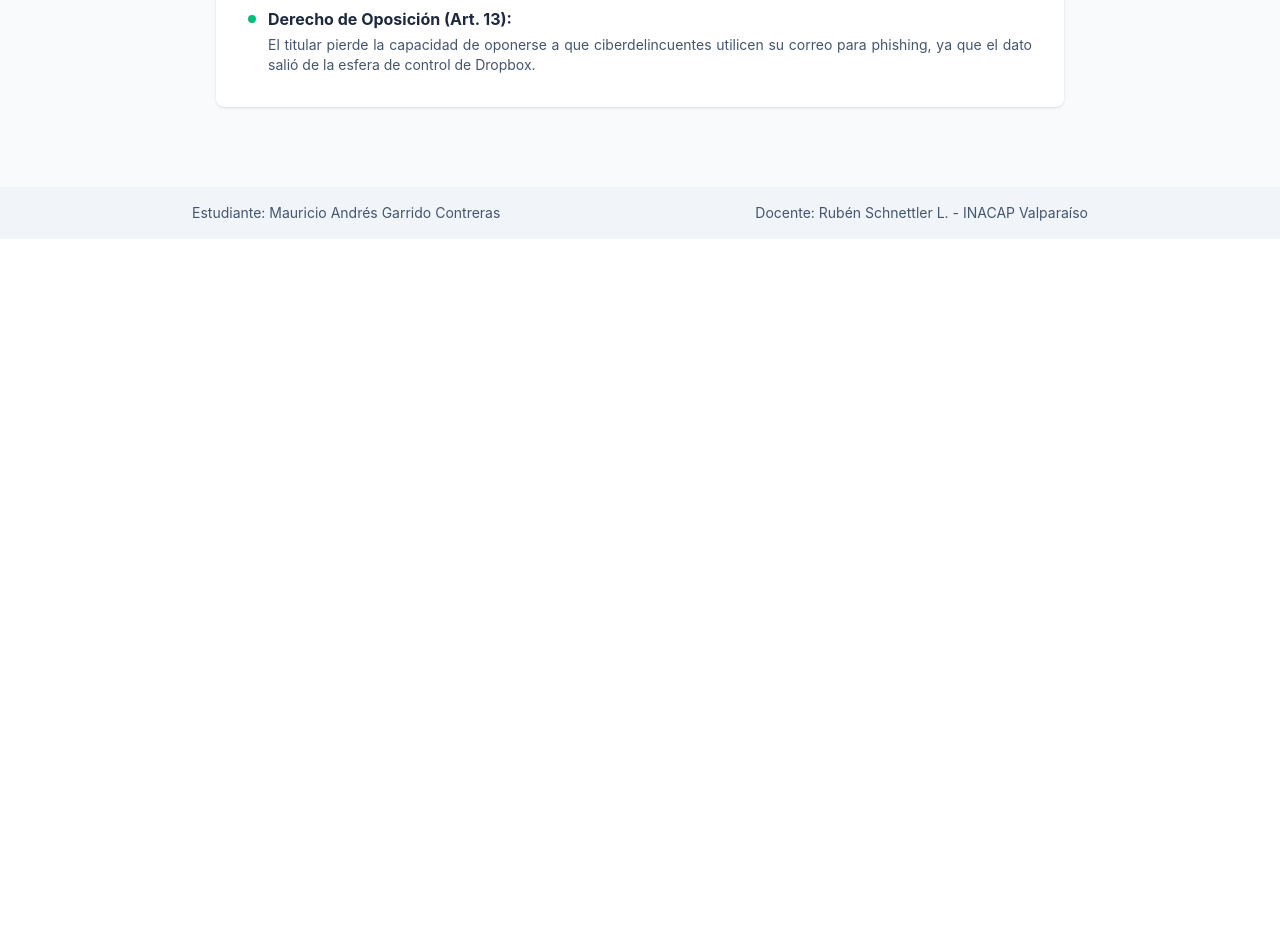
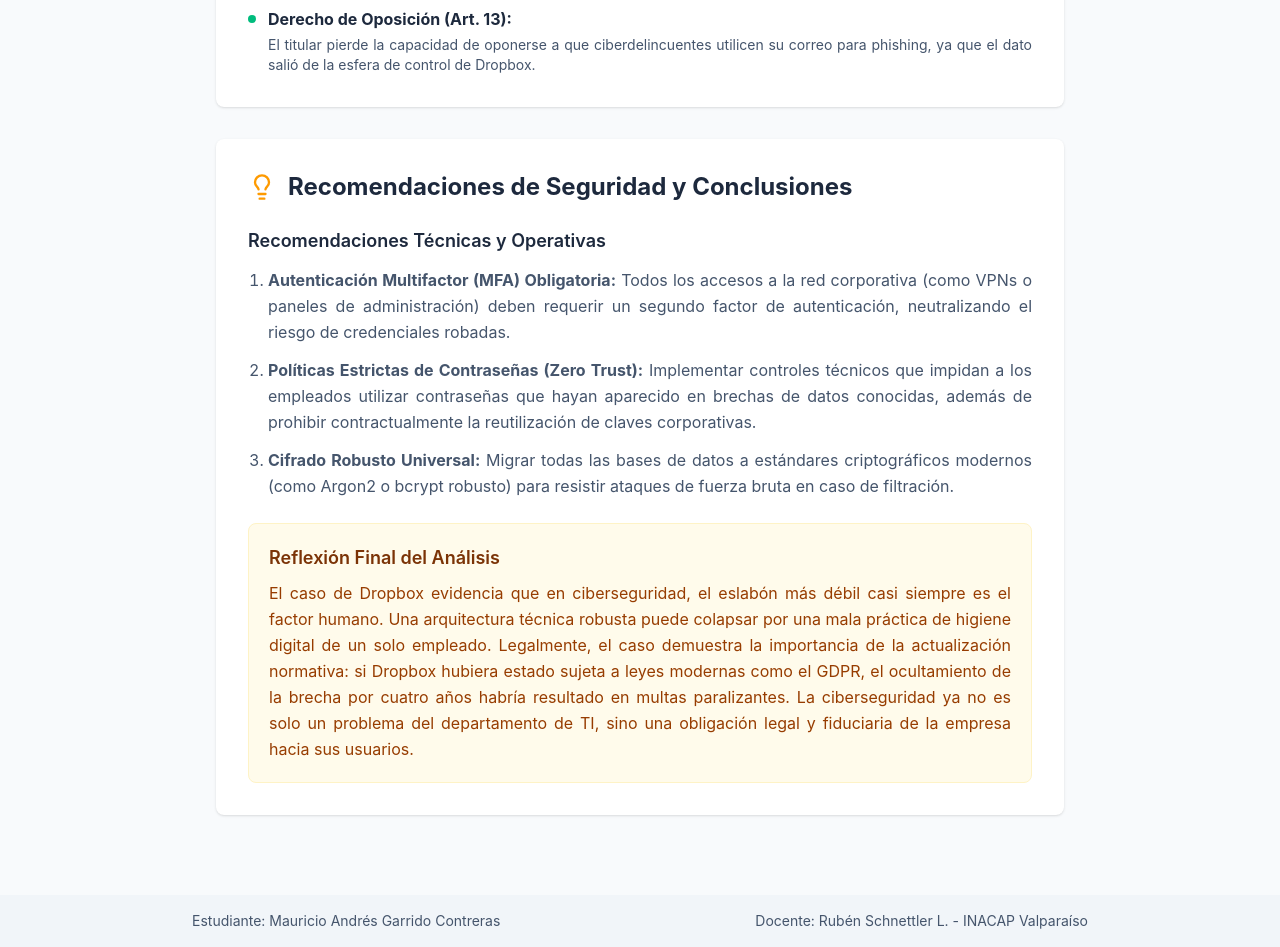
Before and after one commit to mandresgarridoc-arch/informe_garmau, a React (Vite) app: page / in a window 1280 px wide. Shown: the part 5040-5987 px from the top of the page. Before the commit the page ends 5279 px from the top, so only its background shows below. Built offline with nearby package versions, Linux system fonts and the light colour scheme.

Commit message:
Se agrega conclusiones

```diff
--- a/src/App.tsx
+++ b/src/App.tsx
@@ -5,6 +5,7 @@
 import Comparacion from './componentes/Comparacion'
 import Responsabilidades from './componentes/Responsabilidades'
 import Datos from './componentes/Datos'
+import Conclusiones from './componentes/Conclusiones'
 
 function App() {
   return (
@@ -43,6 +44,7 @@
         <Comparacion/>
         <Responsabilidades/>
         <Datos/>
+        <Conclusiones/>
       </main>
 
       <footer className="bg-slate-100 text-slate-600 text-sm py-4 px-6">
--- /dev/null
+++ b/src/componentes/Conclusiones.tsx
@@ -0,0 +1,40 @@
+import { Lightbulb } from "lucide-react";
+
+function Conclusiones() {
+  return (
+    <div className="bg-white rounded-lg shadow p-8 mb-8">
+      <div className="flex items-center gap-3 mb-6">
+        <Lightbulb className="text-amber-500" size={28} />
+        <h2 className="text-2xl font-bold text-slate-800">
+          Recomendaciones de Seguridad y Conclusiones
+        </h2>
+      </div>
+
+      <div className="space-y-6 text-slate-600 leading-relaxed text-justify">
+        <section>
+          <h3 className="text-lg font-semibold text-slate-800 mb-3">Recomendaciones Técnicas y Operativas</h3>
+          <ul className="list-decimal pl-5 space-y-3">
+            <li>
+              <strong>Autenticación Multifactor (MFA) Obligatoria:</strong> Todos los accesos a la red corporativa (como VPNs o paneles de administración) deben requerir un segundo factor de autenticación, neutralizando el riesgo de credenciales robadas.
+            </li>
+            <li>
+              <strong>Políticas Estrictas de Contraseñas (Zero Trust):</strong> Implementar controles técnicos que impidan a los empleados utilizar contraseñas que hayan aparecido en brechas de datos conocidas, además de prohibir contractualmente la reutilización de claves corporativas.
+            </li>
+            <li>
+              <strong>Cifrado Robusto Universal:</strong> Migrar todas las bases de datos a estándares criptográficos modernos (como Argon2 o bcrypt robusto) para resistir ataques de fuerza bruta en caso de filtración.
+            </li>
+          </ul>
+        </section>
+
+        <section className="bg-amber-50 p-5 rounded-lg border border-amber-100">
+          <h3 className="text-lg font-semibold text-amber-900 mb-2">Reflexión Final del Análisis</h3>
+          <p className="text-amber-800">
+            El caso de Dropbox evidencia que en ciberseguridad, el eslabón más débil casi siempre es el factor humano. Una arquitectura técnica robusta puede colapsar por una mala práctica de higiene digital de un solo empleado. Legalmente, el caso demuestra la importancia de la actualización normativa: si Dropbox hubiera estado sujeta a leyes modernas como el GDPR, el ocultamiento de la brecha por cuatro años habría resultado en multas paralizantes. La ciberseguridad ya no es solo un problema del departamento de TI, sino una obligación legal y fiduciaria de la empresa hacia sus usuarios.
+          </p>
+        </section>
+      </div>
+    </div>
+  );
+}
+
+export default Conclusiones;
```
